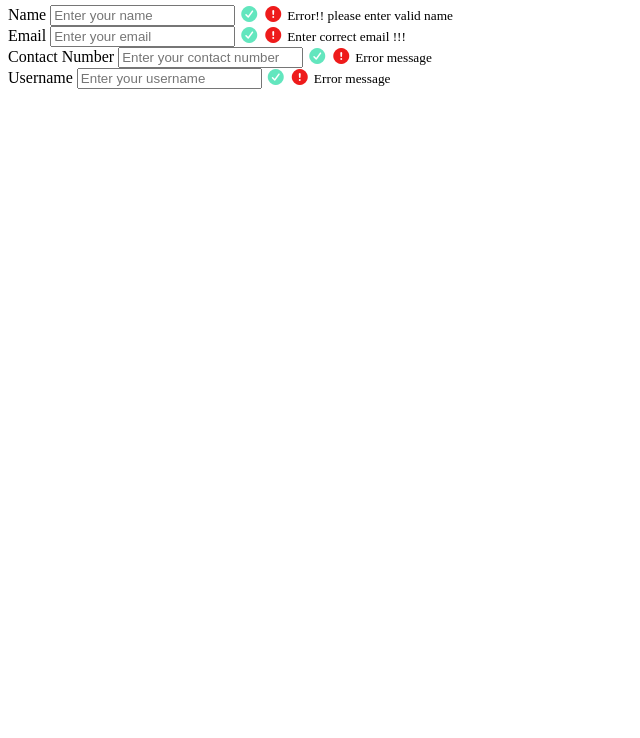
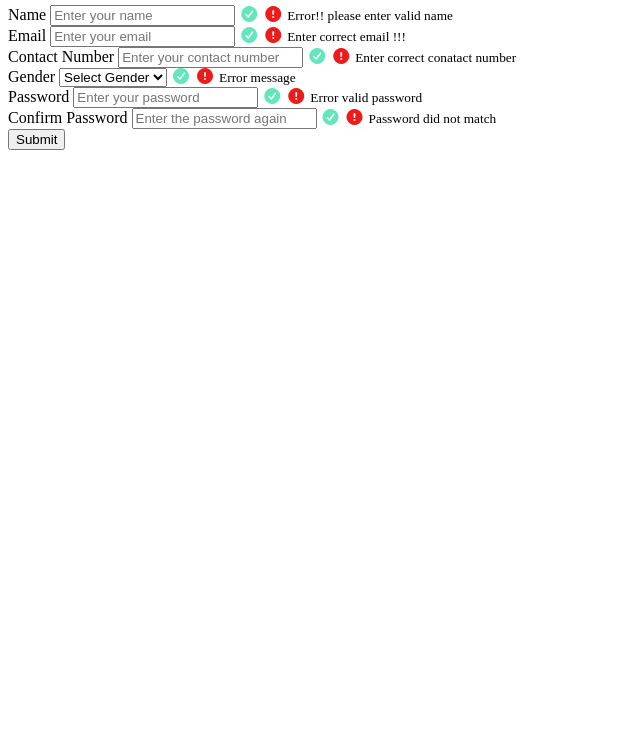
Before and after one commit to theNERDYabhay/task-2, a plain HTML site: page home.html in a window 1280 px wide. Shown: the part 62-800 px from the top of the page, without its empty margins (0-640 px from the left). Drawn offline with Linux system fonts and the light colour scheme.

Commit message:
Update home.html

```diff
--- a/home.html
+++ b/home.html
@@ -35,16 +35,36 @@
             <input type="text" id="contact" placeholder="Enter your contact number">
             <i class="fa-solid fa-circle-check" style="color: #63E6BE;"></i>
             <i class="fa-solid fa-circle-exclamation" style="color: #ee1b1b;"></i>
-            <small>Error message</small>
+            <small>Enter correct conatact number</small>
           </div>
 
           <div class="form-inside">
-            <label>Username</label>
-            <input type="text" id="username" placeholder="Enter your username">
+            <label>Gender</label>
+            <select id="gender">
+                <option value="null" disabled selected>Select Gender</option>
+                <option value="Male">Male</option>
+                <option value="Female">Female</option>
+                <option value="Other">Alien</option>
+            </select>
             <i class="fa-solid fa-circle-check" style="color: #63E6BE;"></i>
             <i class="fa-solid fa-circle-exclamation" style="color: #ee1b1b;"></i>
             <small>Error message</small>
           </div>
+          <div class="form-inside">
+                <label>Password</label>
+                <input type="password" id="password" placeholder="Enter your password">
+                <i class="fa-solid fa-circle-check" style="color: #63E6BE;"></i>
+                <i class="fa-solid fa-circle-exclamation" style="color: #ee1b1b;"></i>
+                <small>Error valid password</small>
+            </div>
+               <div class="form-inside">
+                <label>Confirm Password</label>
+                <input type="password" id="confirm" placeholder="Enter the password again"r>
+                <i class="fa-solid fa-circle-check" style="color: #63E6BE;"></i>
+                <i class="fa-solid fa-circle-exclamation" style="color: #ee1b1b;"></i>
+                <small>Password did not match</small>
+            </div>
+            <button type="submit" id="btn">Submit</button>
 
 
         </form>
```
